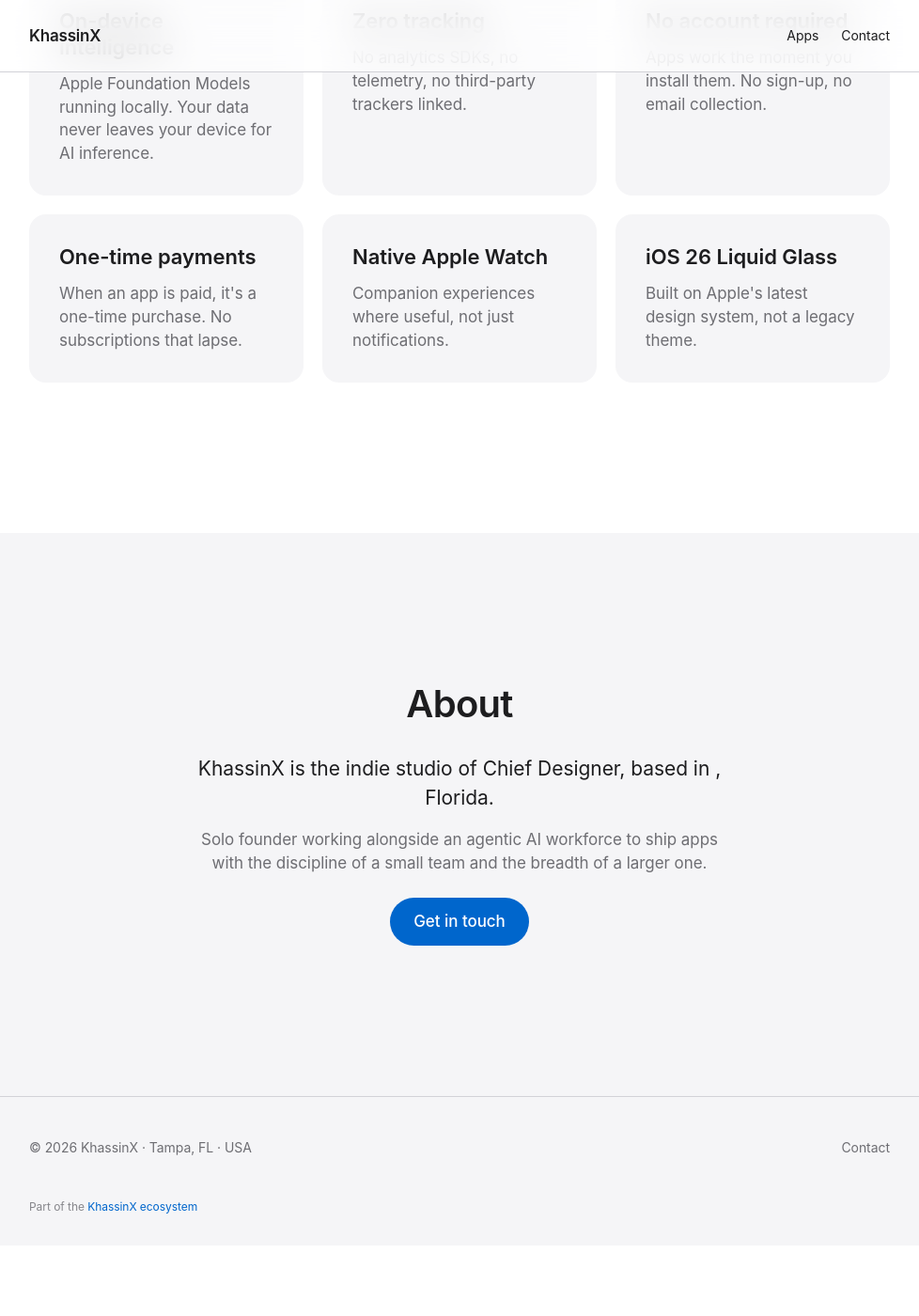
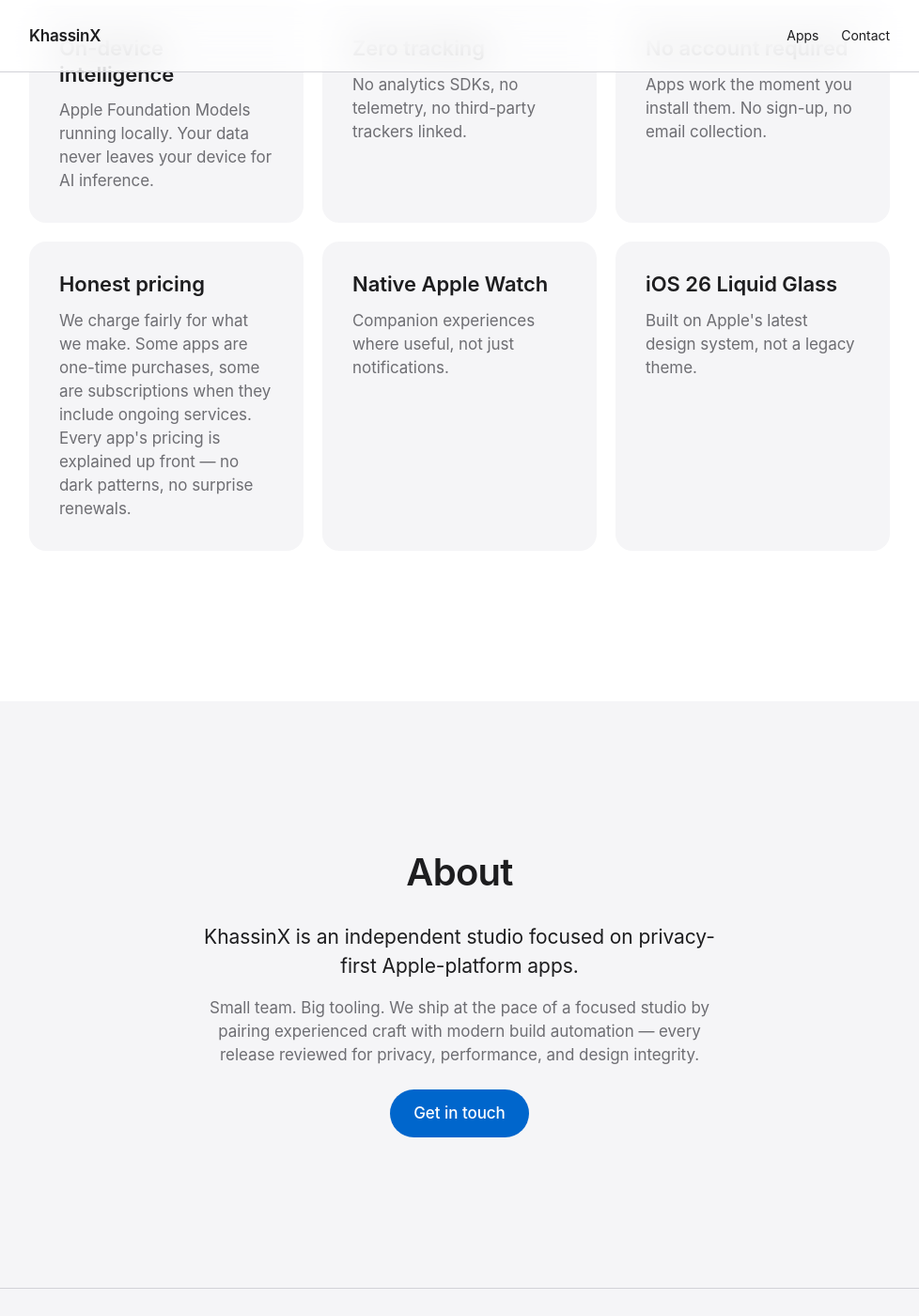
Before and after one commit to KhassinX/khassinx-apex-web, a Jekyll site: the page built from index.html, in a window 1280 px wide and 1400 px high, scrolled down 1647 px. Shown: the whole window at 94% size, without its empty margins (151-1129 px from the left). Built offline with Jekyll 4.4.1, drawn with Linux system fonts in a browser that asks for light colours; before the commit the page ends 2972 px from its top, so only the background shows below that; some of the changed text lies outside the part shown.

Commit message:
P0 OPSEC: remover PII e información de targeting del site público (#1)
Elimina nombre completo del founder, ubicación geográfica (Tampa, FL, USA)
y la mención "solo founder" del HTML público del umbrella site. Reemplaza
el principio "One-time payments" (que conflicta con el modelo subscription
de Khazen) por "Honest pricing" — abarca el portafolio entero sin sobre-
prometer.

Cambios:
- index.html: meta description, hero lead, About section, principle card
- _layouts/base.html: footer copyright sin location
- README.md: sección Contact sin nombre del founder, agrega security@

Razón: indie devs solos son target preferido de atacantes. La política
OPSEC del portafolio (feedback_opsec_cyberseguridad_portafolio.md) prohíbe
exponer estas señales públicamente.

Co-authored-by: khassinx <hello@khassinx.com>
Co-authored-by: Claude Opus 4.7 (1M context) <noreply@anthropic.com>

```diff
--- a/_layouts/base.html
+++ b/_layouts/base.html
@@ -56,7 +56,7 @@
 
   <footer class="site-footer">
     <div class="container">
-      <div>© {{ 'now' | date: '%Y' }} KhassinX · Tampa, FL · USA</div>
+      <div>© {{ 'now' | date: '%Y' }} KhassinX</div>
       <nav aria-label="Footer">
         {% for item in site.footer_nav %}
           <a href="{{ item.url | relative_url }}">{{ item.title }}</a>
--- a/index.html
+++ b/index.html
@@ -1,13 +1,13 @@
 ---
 layout: base
 title: Indie studio for privacy-first Apple platform apps
-description: KhassinX is the indie studio of Chief Designer (<entidad>, FL) building privacy-first apps for iPhone, iPad, and Apple Watch.
+description: KhassinX is an independent studio building privacy-first apps for iPhone, iPad, and Apple Watch. On-device AI, zero tracking, native Apple platforms.
 ---
 
 <section class="hero">
   <div class="container">
     <h1>Apps built privately.<br>On purpose.</h1>
-    <p class="lead">KhassinX is an indie studio crafting on-device AI experiences for Apple platforms. No tracking. No accounts. No subscriptions.</p>
+    <p class="lead">KhassinX is an independent studio crafting on-device AI experiences for Apple platforms. No tracking. No accounts. Pricing that respects you.</p>
   </div>
 </section>
 
@@ -60,8 +60,8 @@ description: KhassinX is the indie studio of Chief Designer (<entidad>, FL) buil
       </article>
 
       <article class="card">
-        <h3>One-time payments</h3>
-        <p>When an app is paid, it's a one-time purchase. No subscriptions that lapse.</p>
+        <h3>Honest pricing</h3>
+        <p>We charge fairly for what we make. Some apps are one-time purchases, some are subscriptions when they include ongoing services. Every app's pricing is explained up front — no dark patterns, no surprise renewals.</p>
       </article>
 
       <article class="card">
@@ -81,10 +81,10 @@ description: KhassinX is the indie studio of Chief Designer (<entidad>, FL) buil
   <div class="container container-narrow" style="text-align: center;">
     <h2>About</h2>
     <p style="font-size: var(--fs-body-l); color: var(--khassinx-text-primary); line-height: 1.47; margin-bottom: var(--space-md);">
-      KhassinX is the indie studio of Chief Designer, based in <entidad>, Florida.
+      KhassinX is an independent studio focused on privacy-first Apple-platform apps.
     </p>
     <p class="text-secondary" style="font-size: var(--fs-body); max-width: 580px; margin: 0 auto var(--space-xl);">
-      Solo founder working alongside an agentic AI workforce to ship apps with the discipline of a small team and the breadth of a larger one.
+      Small team. Big tooling. We ship at the pace of a focused studio by pairing experienced craft with modern build automation — every release reviewed for privacy, performance, and design integrity.
     </p>
     <a class="btn btn-primary" href="mailto:hello@khassinx.com">Get in touch</a>
   </div>
```
Also changed, not shown: README.md.
